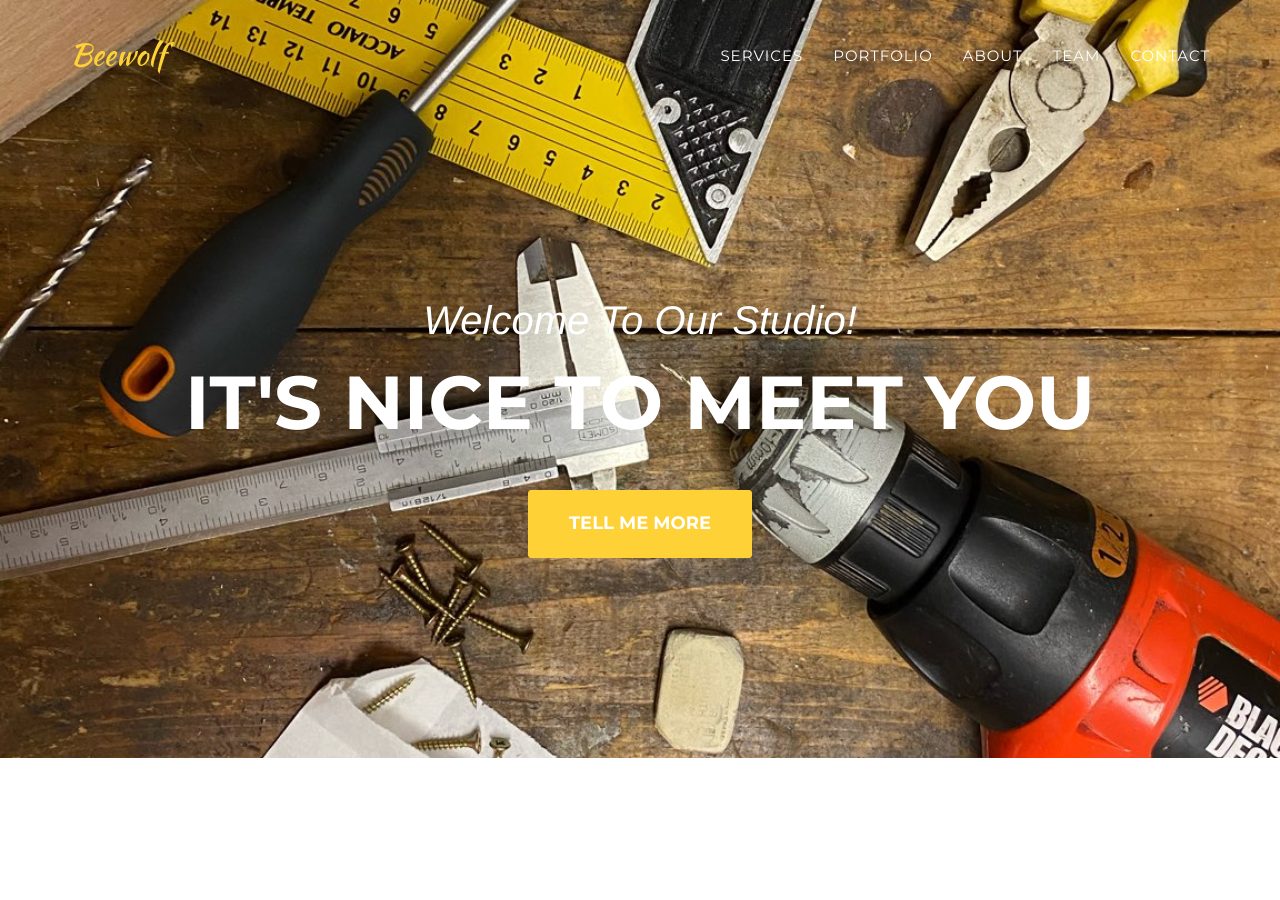
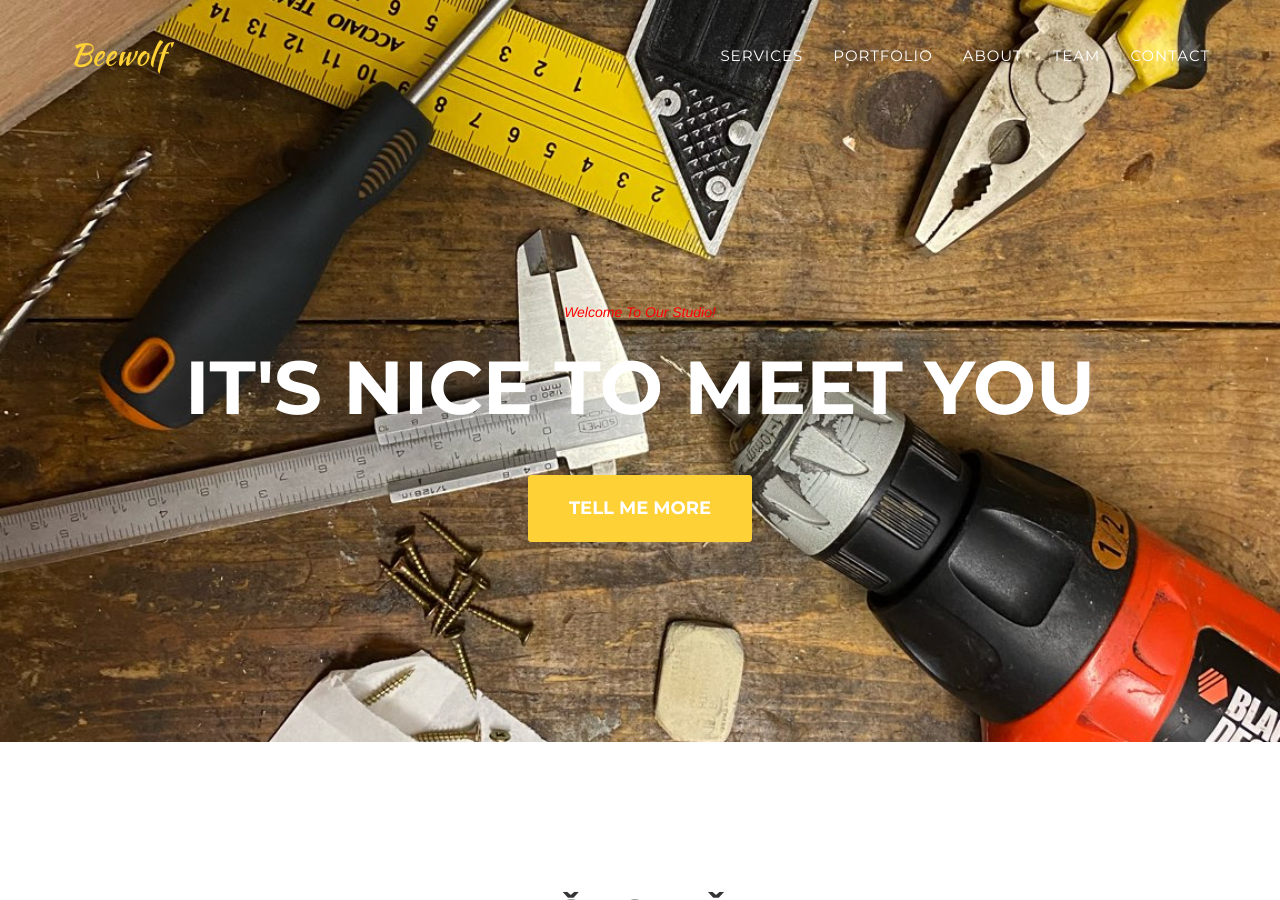
Before and after one commit to FrantisekKracmar/beewolf, a Jekyll site: the page built from index.html, in a window 1280 px wide and 900 px high. Built offline with Jekyll 4.4.1, drawn with Linux system fonts in a browser that asks for light colours; some web fonts are replaced.

Commit message:
try text color

```diff
--- a/_includes/header.html
+++ b/_includes/header.html
@@ -44,7 +44,7 @@
     <header>
         <div class="container">
             <div class="intro-text">
-                <div class="intro-lead-in">Welcome To Our Studio!</div>
+                <div class="intro-lead-in"><p style="color:red">Welcome To Our Studio!</p></div>
                 <div class="intro-heading">It's Nice To Meet You</div>
                 <a href="#services" class="page-scroll btn btn-xl">Tell Me More</a>
             </div>
```
